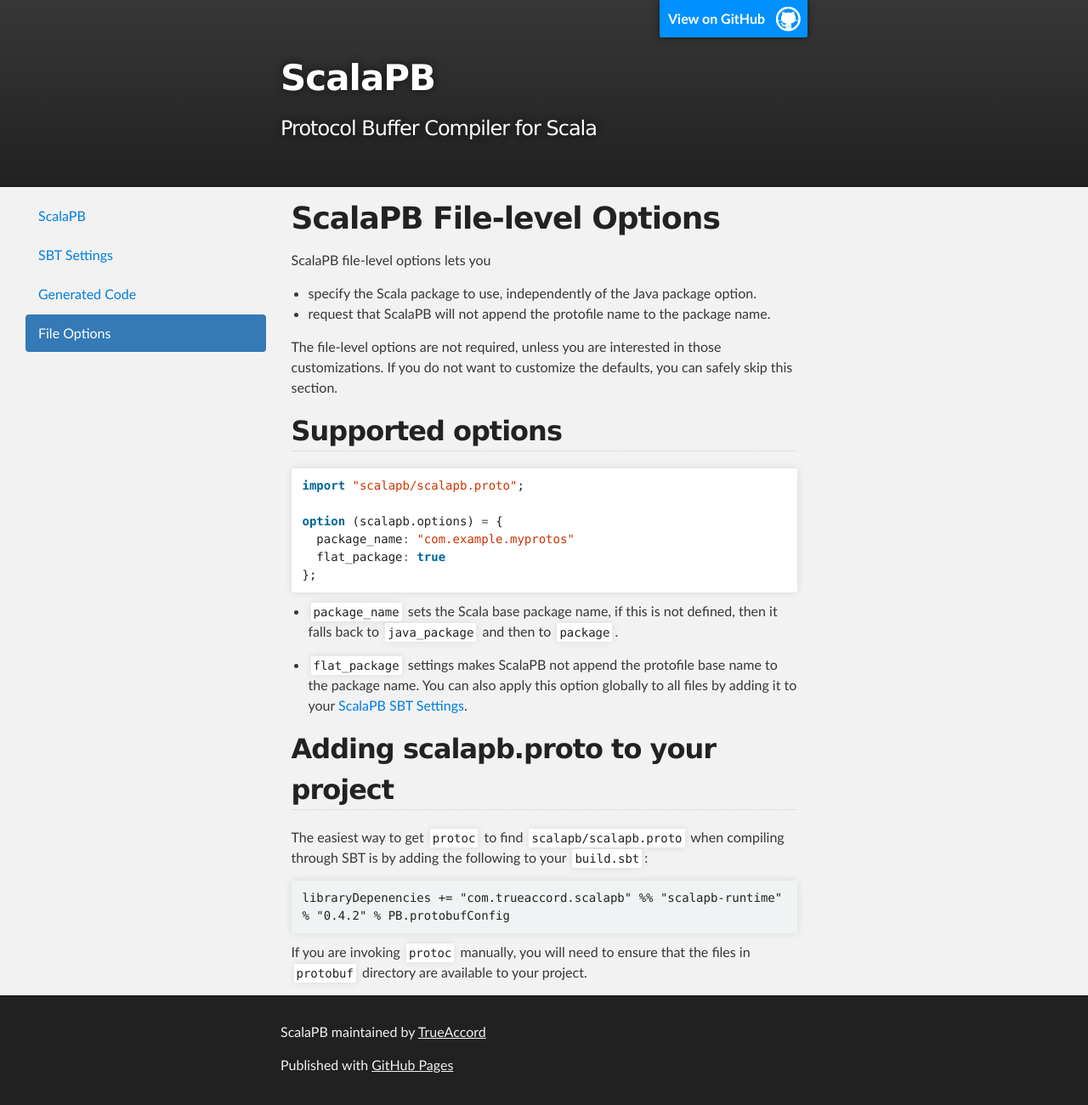
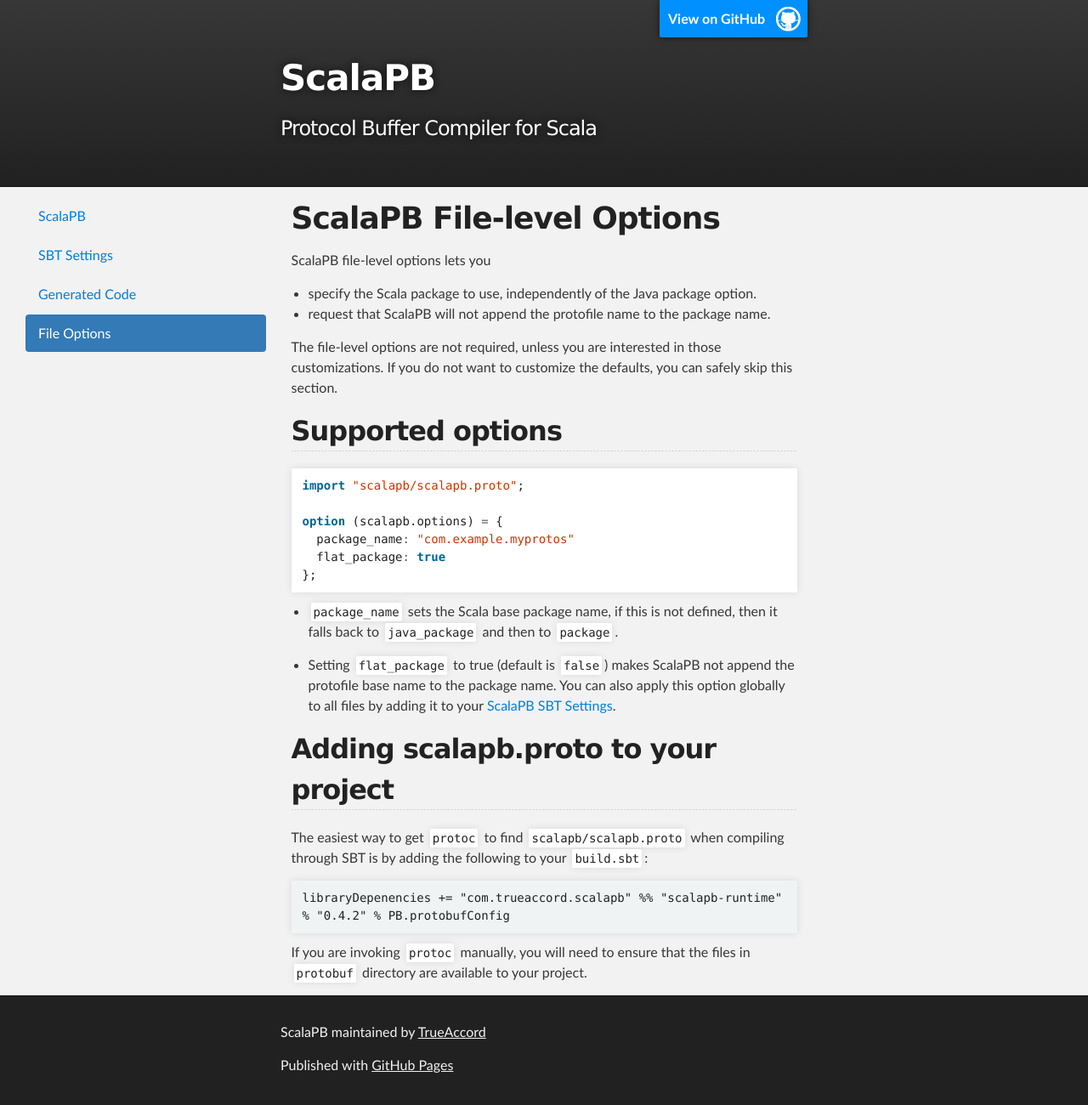
Before and after one commit to scalapb/ScalaPB, a Jekyll site: the page built from file-options.md, in a window 1280 px wide. Shown: the whole page at 85% size. Built offline with Jekyll 4.4.1, drawn with Linux system fonts in a browser that asks for light colours.

Commit message:
Documentation fixup

```diff
--- a/file-options.md
+++ b/file-options.md
@@ -28,9 +28,9 @@
 - `package_name` sets the Scala base package name, if this is not defined,
 then it falls back to `java_package` and then to `package`.
 
-- `flat_package` settings makes ScalaPB not append the protofile base name
-to the package name.  You can also apply this option globally to all files
-by adding it to your [ScalaPB SBT Settings]({{site.baseurl}}/sbt-settings.html).
+- Setting `flat_package` to true (default is `false`) makes ScalaPB not append
+the protofile base name to the package name.  You can also apply this option
+globally to all files by adding it to your [ScalaPB SBT Settings]({{site.baseurl}}/sbt-settings.html).
 
 ## Adding scalapb.proto to your project
 
```
